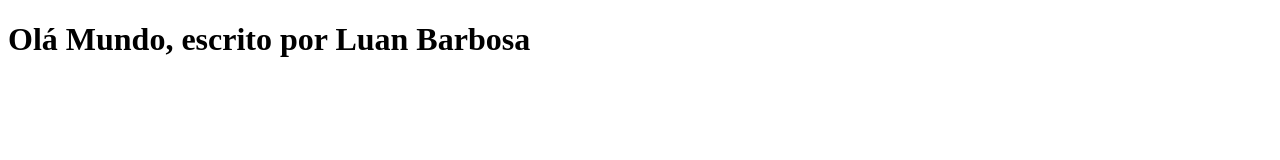
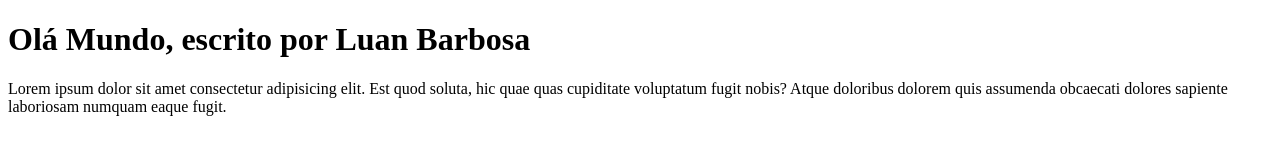
Before and after one commit to LuanBarbs/teste-vscode, a plain HTML site: page index.html in a window 1280 px wide. Drawn offline with Linux system fonts and the light colour scheme.

Commit message:
Add Lorem

```diff
--- a/index.html
+++ b/index.html
@@ -7,5 +7,9 @@
 </head>
 <body>
     <h1>Olá Mundo, escrito por Luan Barbosa</h1>
+    <p>Lorem ipsum dolor sit amet consectetur adipisicing elit.
+        Est quod soluta, hic quae quas cupiditate voluptatum fugit nobis?
+        Atque doloribus dolorem quis assumenda obcaecati dolores sapiente laboriosam numquam eaque fugit.
+    </p>
 </body>
 </html>
```
